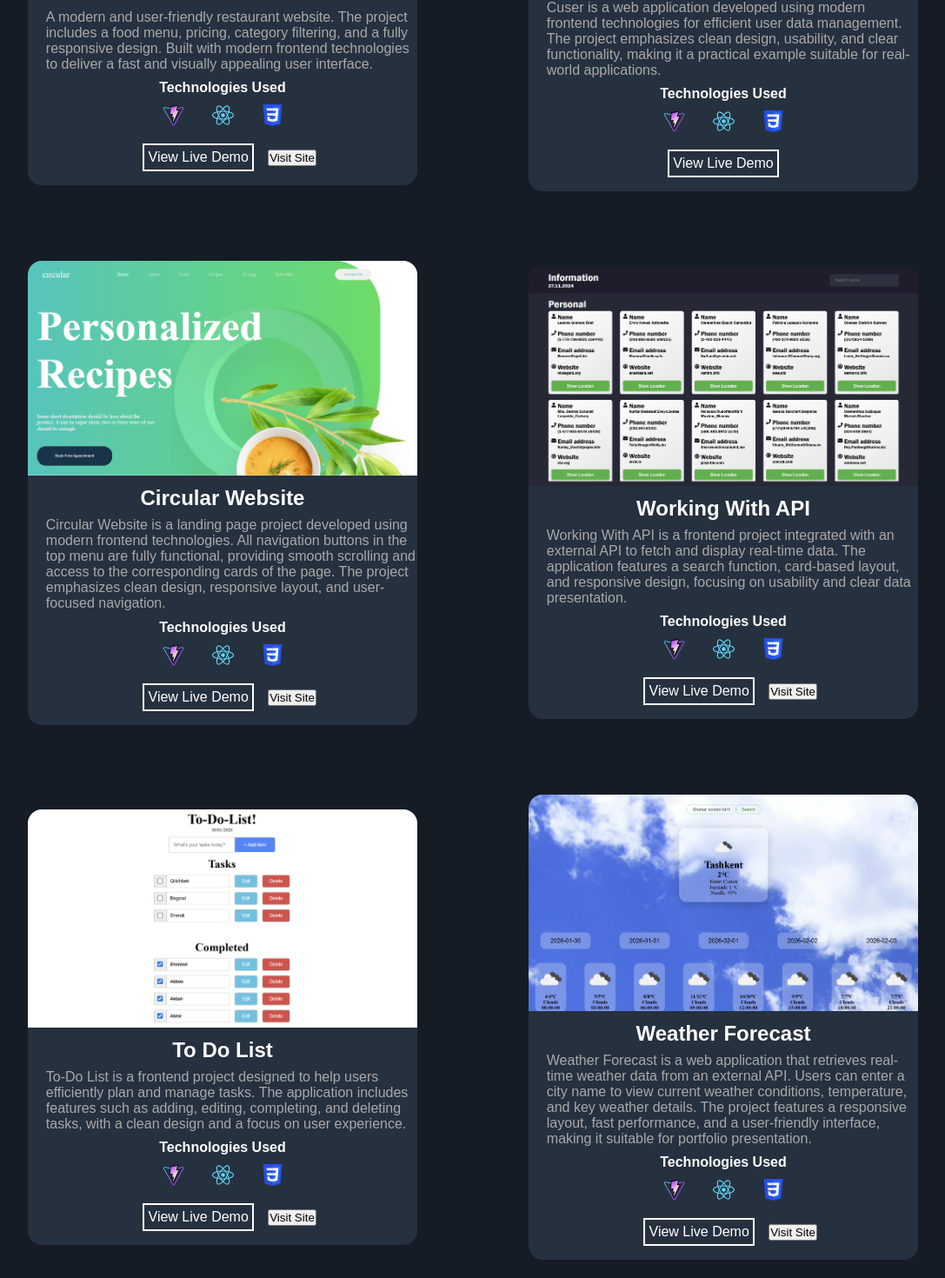
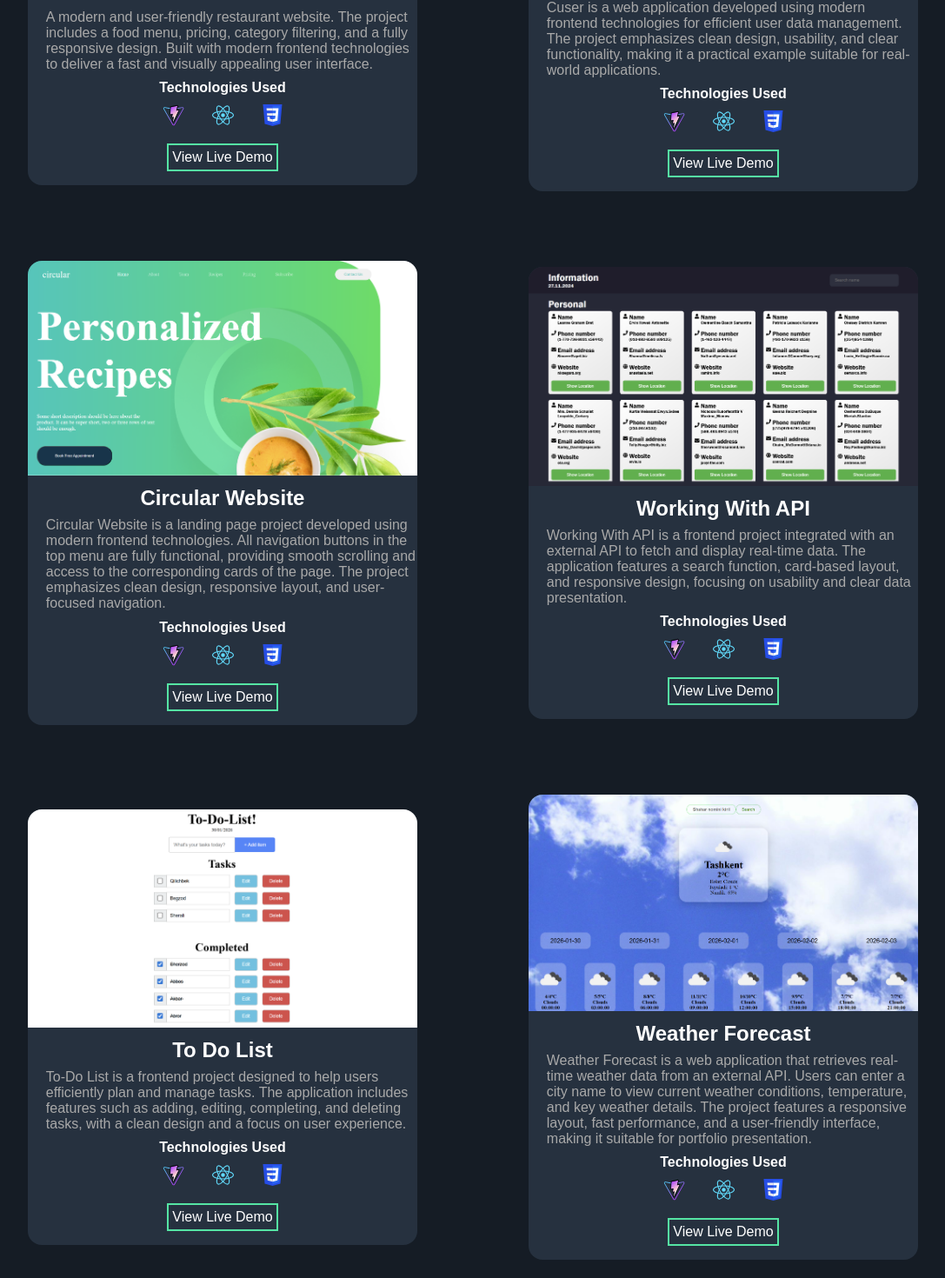
Before and after one commit to MukhriddinToshboyev/Portfoliyo, a React (Vite) app: page / in a window 1280 px wide. Shown: the part 1518-2988 px from the top of the page at 87% size, without its empty margins (96-1183 px from the left). Built offline with nearby package versions, Linux system fonts and the light colour scheme.

Commit message:
feat: update Projects buttons to use links for live demo and adjust button styling

```diff
--- a/src/Projects/index.jsx
+++ b/src/Projects/index.jsx
@@ -147,11 +147,13 @@ function Projects() {
               </ul>
               <div className="Projects_card_btn">
                 <button className="Projects_card_btn_view">
-                  View Live Demo
-                </button>
-                <button className="Projects_card_btn_visit">
-                  {" "}
-                  Visit Site{" "}
+                  <a
+                    href="https://pitsa-two.vercel.app/"
+                    target="_blank"
+                    rel="noopener noreferrer"
+                  >
+                    View Live Demo
+                  </a>
                 </button>
               </div>
             </div>
@@ -431,10 +433,6 @@ function Projects() {
                 <button className="Projects_card_btn_view">
                   View Live Demo
                 </button>
-                <button className="Projects_card_btn_visit">
-                  {" "}
-                  Visit Site{" "}
-                </button>
               </div>
             </div>
           </article>
@@ -569,11 +567,14 @@ function Projects() {
               </ul>
               <div className="Projects_card_btn">
                 <button className="Projects_card_btn_view">
-                  View Live Demo
-                </button>
-                <button className="Projects_card_btn_visit">
-                  {" "}
-                  Visit Site{" "}
+                  <a
+                    href="https://getting-information-from-the-api.vercel.app/"
+                    target="_blank"
+                    rel="noopener noreferrer"
+                  >
+                    {" "}
+                    View Live Demo
+                  </a>
                 </button>
               </div>
             </div>
@@ -708,11 +709,14 @@ function Projects() {
               </ul>
               <div className="Projects_card_btn">
                 <button className="Projects_card_btn_view">
-                  View Live Demo
-                </button>
-                <button className="Projects_card_btn_visit">
-                  {" "}
-                  Visit Site{" "}
+                  <a
+                    href="https://to-do-list-mu-nine-l4qomy5xy1.vercel.app/"
+                    target="_blank"
+                    rel="noopener noreferrer"
+                  >
+                    {" "}
+                    View Live Demo
+                  </a>
                 </button>
               </div>
             </div>
@@ -849,11 +853,13 @@ function Projects() {
               </ul>
               <div className="Projects_card_btn">
                 <button className="Projects_card_btn_view">
-                  View Live Demo
-                </button>
-                <button className="Projects_card_btn_visit">
-                  {" "}
-                  Visit Site{" "}
+                  <a
+                    href="https://weather-forecast-omega-ruddy.vercel.app/"
+                    target="_blank"
+                    rel="noopener noreferrer"
+                  >
+                    View Live Demo
+                  </a>
                 </button>
               </div>
             </div>
--- a/src/Projects/style.css
+++ b/src/Projects/style.css
@@ -101,7 +101,7 @@
 /* Footer */
 .Projects_card_btn_view {
   color: white;
-  border: 2px solid white;
+  border: 2px solid #55e5a4;
   background: #26313f;
   width: 8rem;
   height: 2rem;
```
